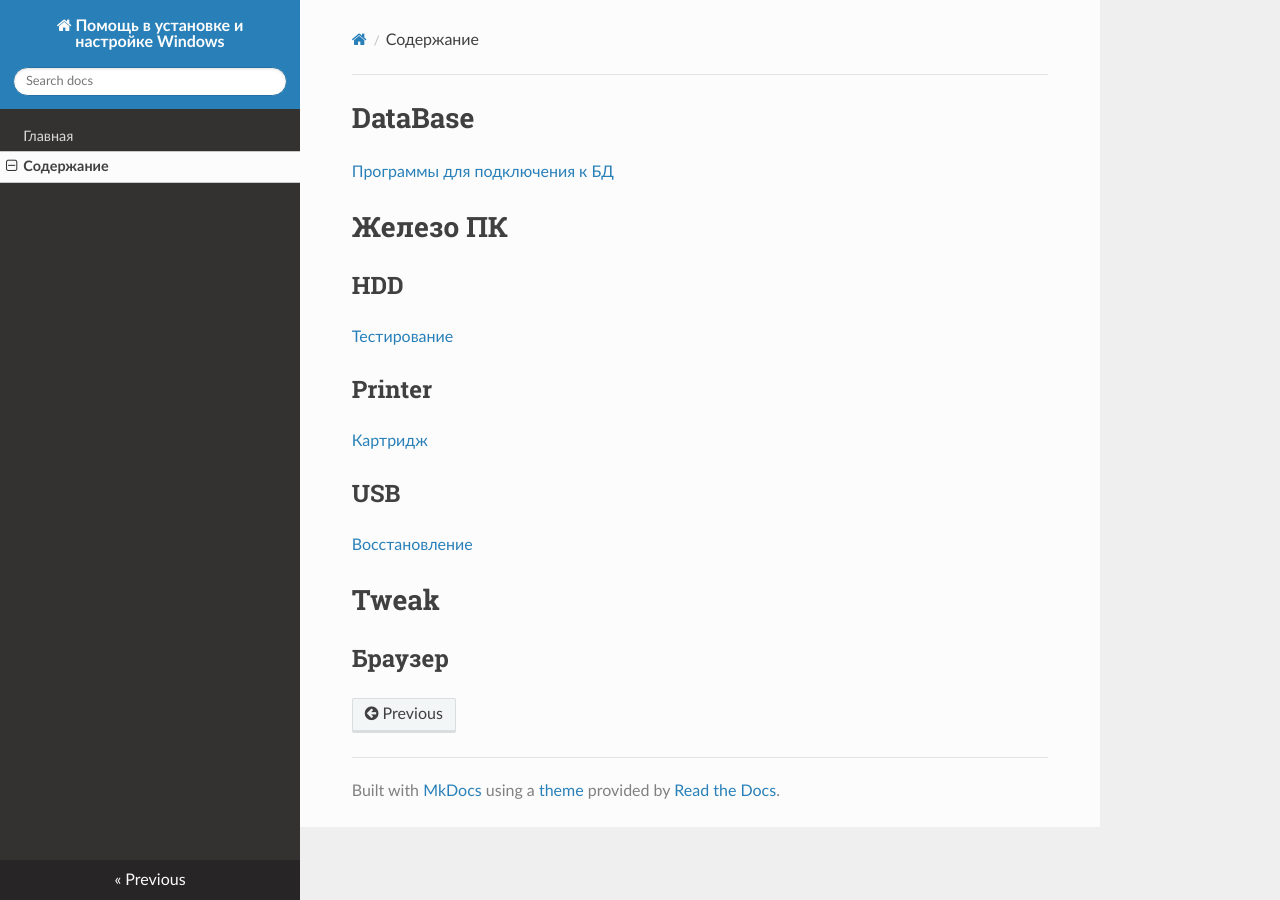
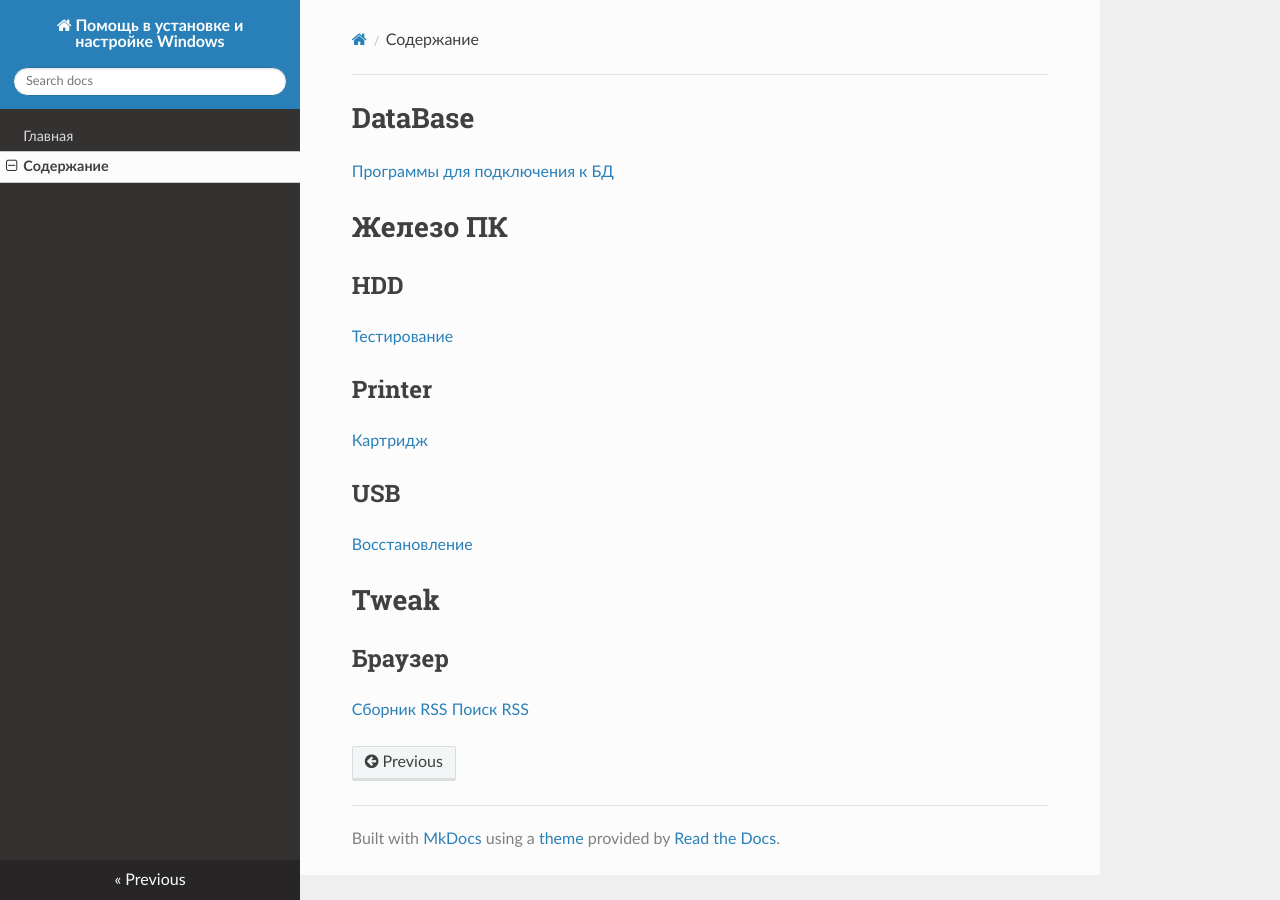
Before and after one commit to SergeiKirillov/sergeikirillov.github.io, an MkDocs documentation site: the page built from docs/content.md, in a window 1280 px wide. Built offline with MkDocs 1.6.1, drawn with Linux system fonts in a browser that asks for light colours; nearby versions of some CDN libraries.

Commit message:
vault backup: 2026-03-26 19:41:49

```diff
--- a/docs/content.md
+++ b/docs/content.md
@@ -13,3 +13,5 @@
 
 # Tweak
 ## Браузер
+[Сборник RSS](content/Tweak/Browser/RSS/AgregftorRSS.md)
+[Поиск RSS](content/Tweak/Browser/RSS/SeachRSS.md)
```
Also changed, not shown: docs/content/Tweak/Browser/RSS/AgregftorRSS.md (renamed from docs/content/Tweak/Browser/RSS/Сборники лент.md).
